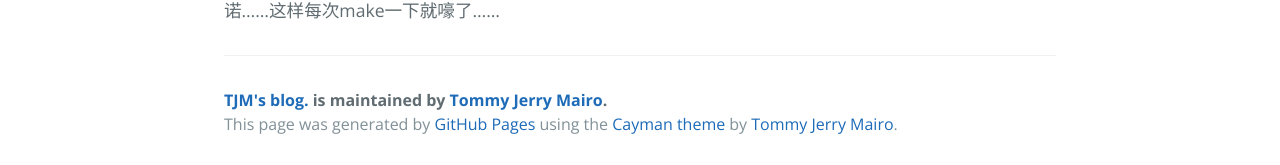
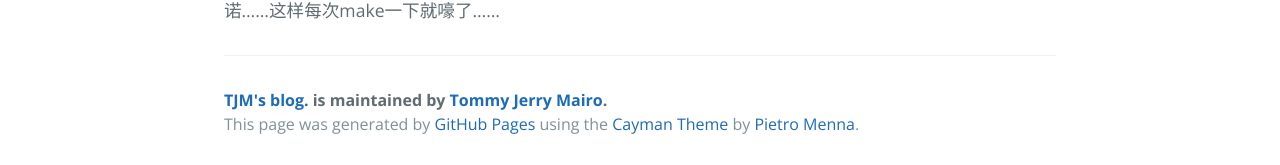
Before and after one commit to TommyJerryMairo/TommyJerrtMairo.github.io, a Jekyll site: the page built from _posts/2016-02-14-An-easy-way-to-upgrade.markdown, in a window 1280 px wide. Shown: the part 920-1085 px from the top of the page. Built offline with Jekyll 4.4.1, drawn with Linux system fonts in a browser that asks for light colours.

Commit message:
Deploy blog

```diff
--- a/_includes/page-footer.html
+++ b/_includes/page-footer.html
@@ -1,4 +1,4 @@
 <footer class="site-footer">
   <span class="site-footer-owner"><a href="#">{{ site.title }}</a> is maintained by <a href="#">{{ site.author.name }}</a>.</span>
-  <span class="site-footer-credits">This page was generated by <a href="https://pages.github.com">GitHub Pages</a> using the <a href="{{ site.url }}">Cayman theme</a> by <a href="{{ site.author.url }}">{{ site.author.name }}</a>.</span>
+  <span class="site-footer-credits">This page was generated by <a href="https://pages.github.com">GitHub Pages</a> using the <a href="https://github.com/pietromenna/jekyll-cayman-theme">Cayman Theme</a> by <a href="http://pietro.menna.net.br/">Pietro Menna</a>.</span>
 </footer>
```
Also changed, not shown: 2 other files.
